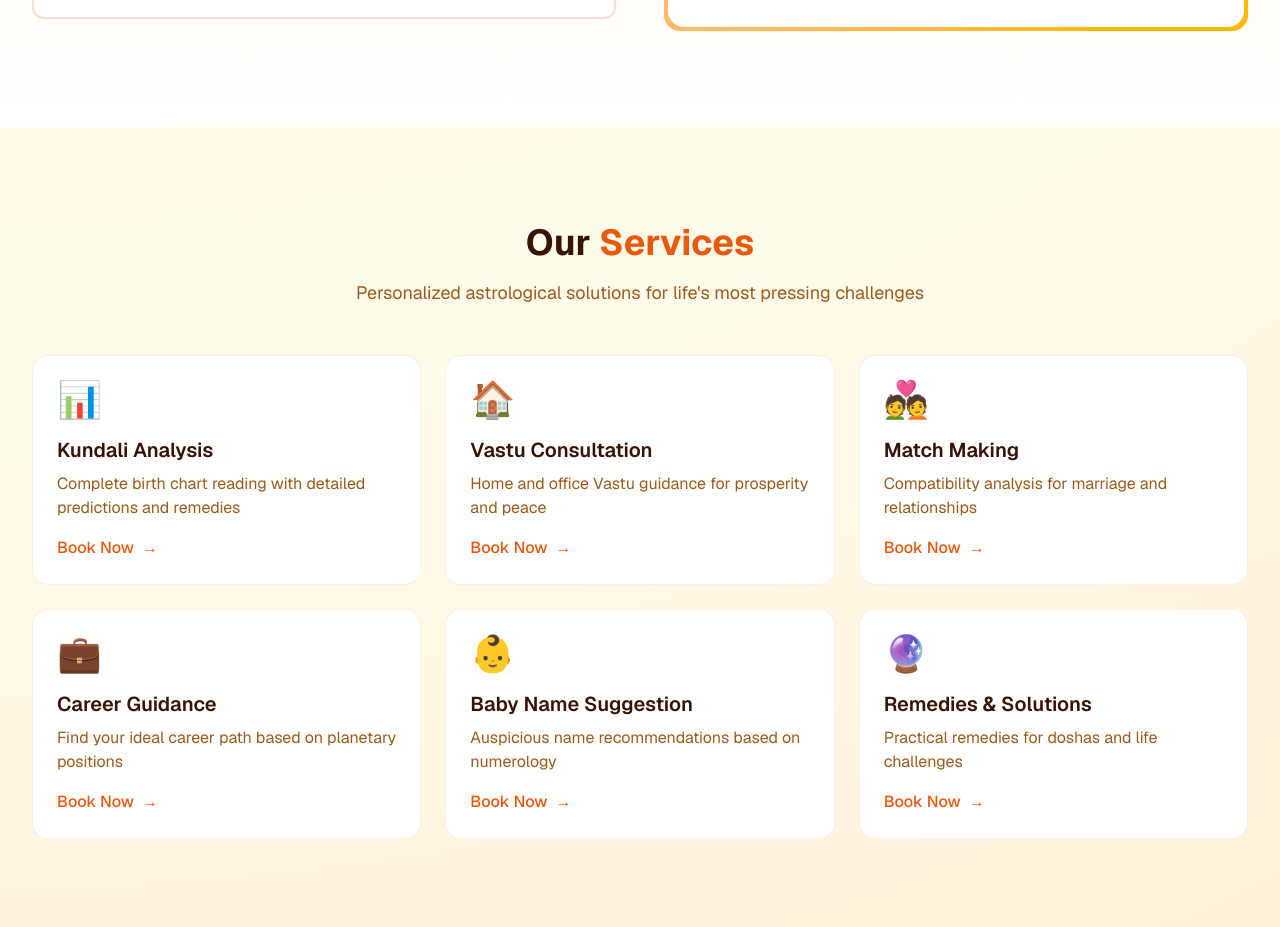
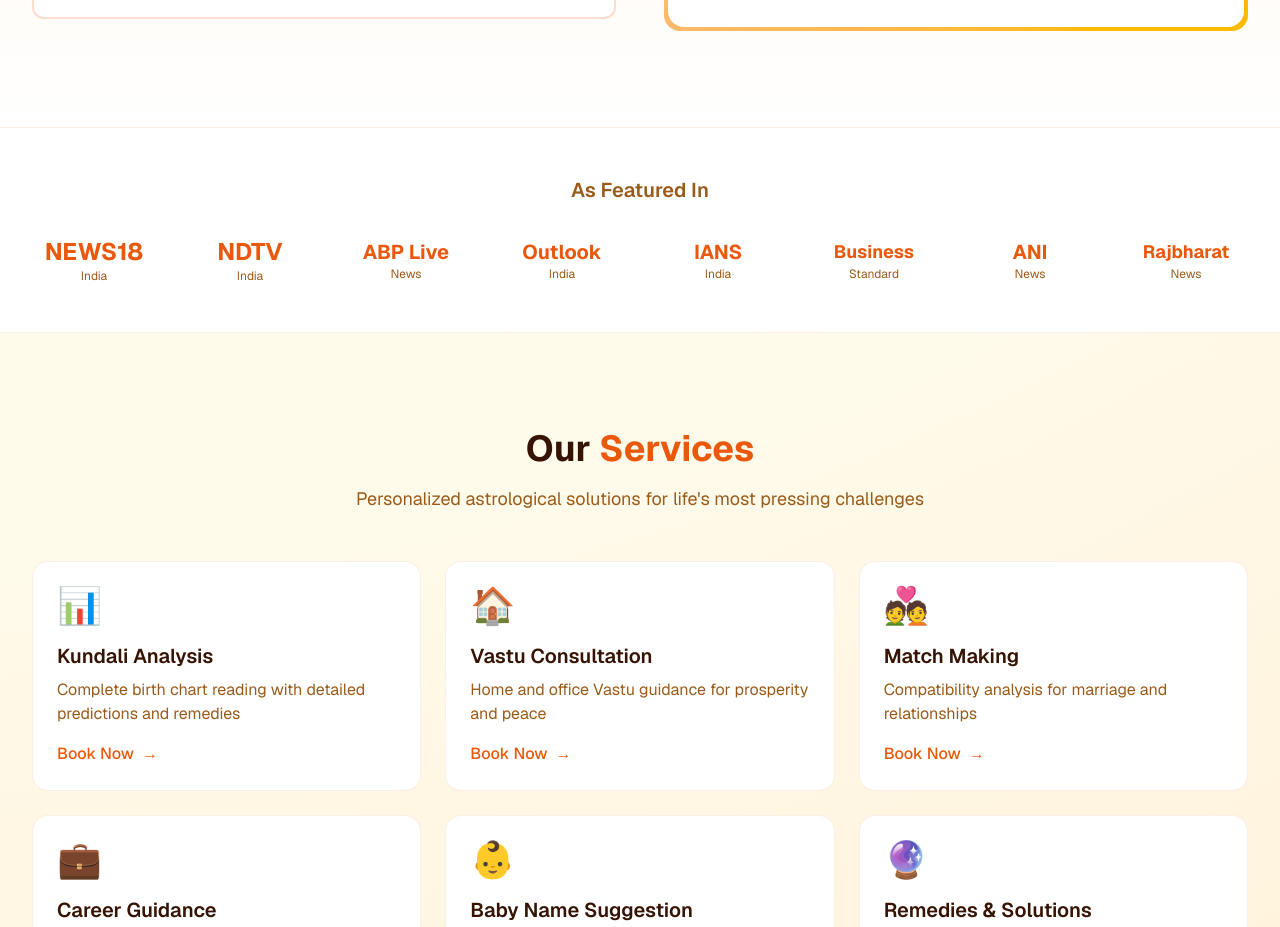
Before and after one commit to rishabhgarg16/astrohema, a Next.js app in the folder web/: page / in a window 1280 px wide. Shown: the part 1680-2607 px from the top of the page. Built offline with nearby package versions, Linux system fonts and the light colour scheme.

Commit message:
Add 'In The Media' section with major news outlets

```diff
--- a/web/src/app/page.tsx
+++ b/web/src/app/page.tsx
@@ -98,6 +98,67 @@ export default function Home() {
                       <p className="text-sm text-muted mt-4">Vastu, Kundali & Numerology Specialist</p>
                     </div>
                   </div>
+                </div>
+              </div>
+            </div>
+          </div>
+        </section>
+
+        {/* In The Media Section */}
+        <section className="py-12 bg-white border-y border-accent/10">
+          <div className="max-w-7xl mx-auto px-4 sm:px-6 lg:px-8">
+            <div className="text-center mb-8">
+              <h3 className="text-lg sm:text-xl font-semibold text-muted mb-6">
+                As Featured In
+              </h3>
+            </div>
+            <div className="grid grid-cols-2 md:grid-cols-4 lg:grid-cols-8 gap-8 items-center justify-items-center">
+              <div className="flex items-center justify-center h-12 w-full">
+                <div className="text-center">
+                  <div className="text-2xl font-bold text-accent">NEWS18</div>
+                  <div className="text-xs text-muted">India</div>
+                </div>
+              </div>
+              <div className="flex items-center justify-center h-12 w-full">
+                <div className="text-center">
+                  <div className="text-2xl font-bold text-accent">NDTV</div>
+                  <div className="text-xs text-muted">India</div>
+                </div>
+              </div>
+              <div className="flex items-center justify-center h-12 w-full">
+                <div className="text-center">
+                  <div className="text-xl font-bold text-accent">ABP Live</div>
+                  <div className="text-xs text-muted">News</div>
+                </div>
+              </div>
+              <div className="flex items-center justify-center h-12 w-full">
+                <div className="text-center">
+                  <div className="text-xl font-bold text-accent">Outlook</div>
+                  <div className="text-xs text-muted">India</div>
+                </div>
+              </div>
+              <div className="flex items-center justify-center h-12 w-full">
+                <div className="text-center">
+                  <div className="text-xl font-bold text-accent">IANS</div>
+                  <div className="text-xs text-muted">India</div>
+                </div>
+              </div>
+              <div className="flex items-center justify-center h-12 w-full">
+                <div className="text-center">
+                  <div className="text-lg font-bold text-accent">Business</div>
+                  <div className="text-xs text-muted">Standard</div>
+                </div>
+              </div>
+              <div className="flex items-center justify-center h-12 w-full">
+                <div className="text-center">
+                  <div className="text-xl font-bold text-accent">ANI</div>
+                  <div className="text-xs text-muted">News</div>
+                </div>
+              </div>
+              <div className="flex items-center justify-center h-12 w-full">
+                <div className="text-center">
+                  <div className="text-lg font-bold text-accent">Rajbharat</div>
+                  <div className="text-xs text-muted">News</div>
                 </div>
               </div>
             </div>
```
